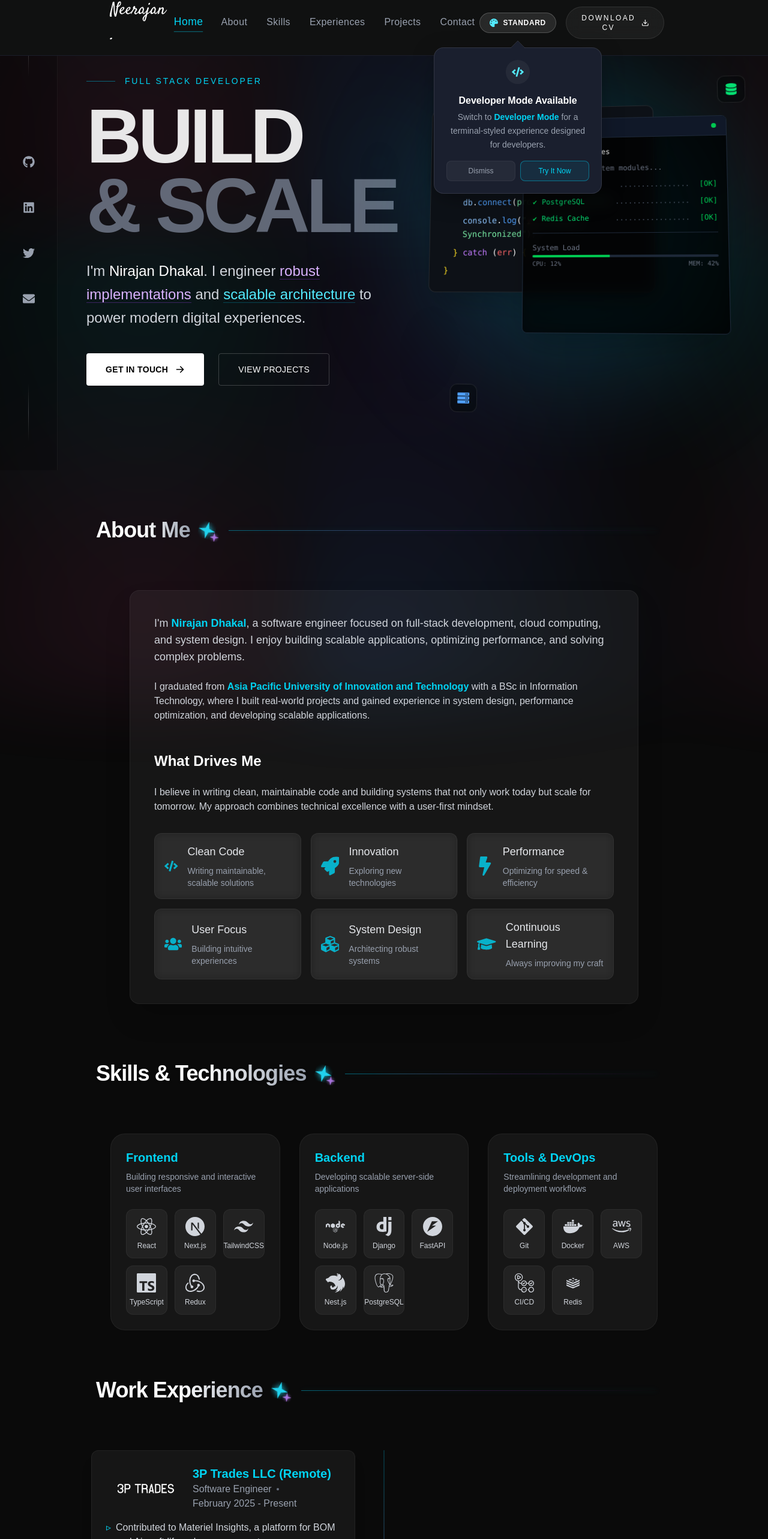
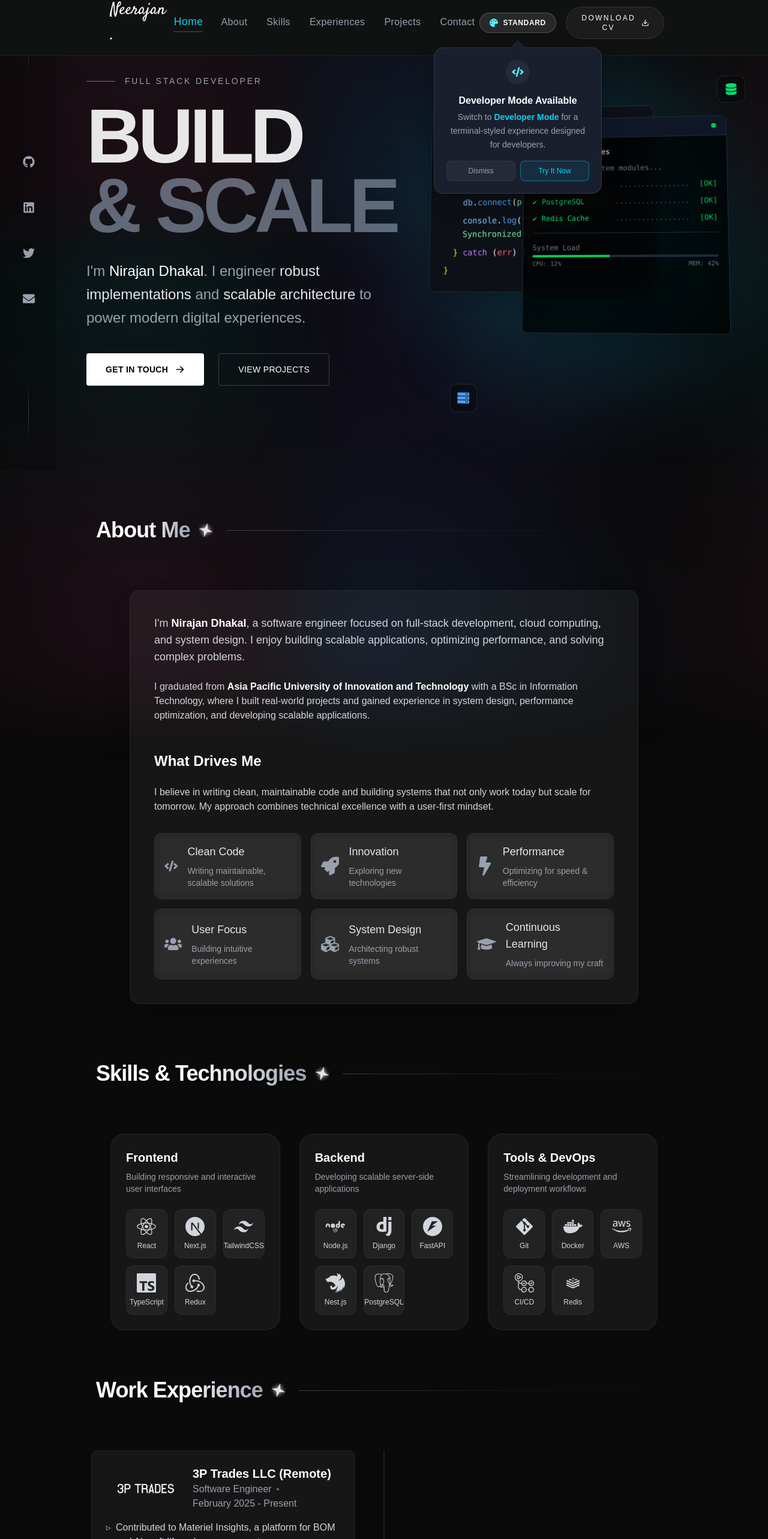
Before and after one commit to Neerazan/portfolio_2.0, a Next.js app: page / in a window 1280 px wide. Shown: the part 16-2582 px from the top of the page at 60% size. Built offline with nearby package versions, Linux system fonts and the light colour scheme.

Commit message:
reduce usage of too much color

```diff
--- a/src/components/normal/About.tsx
+++ b/src/components/normal/About.tsx
@@ -15,11 +15,11 @@ export default function About() {
           initial={{ opacity: 0, y: 20 }}
           whileInView={{ opacity: 1, y: 0 }}
           transition={{ duration: 0.5 }}
-          className="p-6 sm:p-8 md:p-10 bg-white/5 backdrop-blur-sm rounded-2xl shadow-2xl border border-white/5 hover:border-cyan-500/30 transition-all duration-300"
+          className="p-6 sm:p-8 md:p-10 bg-white/5 backdrop-blur-sm rounded-2xl shadow-2xl border border-white/5 hover:border-white/10 transition-all duration-300"
         >
           <div className="mb-8 sm:mb-12">
             <p className="text-base sm:text-lg text-gray-300">
-              I&apos;m <span className="text-cyan-400 font-semibold">
+              I&apos;m <span className="text-white font-semibold">
                 Nirajan Dhakal
               </span>, a software engineer focused on full-stack development, cloud computing, and system design.
               I enjoy building scalable applications, optimizing performance, and solving complex problems.
@@ -32,7 +32,7 @@ export default function About() {
               className="space-y-4 mt-6"
             >
               <p className="text-gray-300">
-                I graduated from <span className="text-cyan-400 font-semibold">Asia Pacific University of Innovation and Technology</span> with a BSc in Information Technology, where I built real-world projects and gained experience in system design, performance optimization, and developing scalable applications.
+                I graduated from <span className="text-white font-semibold">Asia Pacific University of Innovation and Technology</span> with a BSc in Information Technology, where I built real-world projects and gained experience in system design, performance optimization, and developing scalable applications.
               </p>
             </motion.div>
           </div>
@@ -62,9 +62,9 @@ export default function About() {
                   transition={{ duration: 0.3, delay: index * 0.1 }}
                   className="p-3 sm:p-4 bg-white/5 backdrop-blur-sm rounded-xl border border-white/5 hover:border-cyan-500/30 transition-all duration-300 group flex items-center gap-4 hover:bg-white/10"
                 >
-                  <item.icon className="w-6 h-6 sm:w-8 sm:h-8 text-cyan-400/80 group-hover:text-cyan-400" />
+                  <item.icon className="w-6 h-6 sm:w-8 sm:h-8 text-gray-400 group-hover:text-cyan-400 transition-colors" />
                   <div>
-                    <h3 className="text-base sm:text-lg font-medium text-gray-200 group-hover:text-cyan-400 transition-colors">
+                    <h3 className="text-base sm:text-lg font-medium text-gray-200 group-hover:text-white transition-colors">
                       {item.name}
                     </h3>
                     <p className="text-xs sm:text-sm text-gray-400 mt-1 sm:mt-2">
--- a/src/components/normal/Contact.tsx
+++ b/src/components/normal/Contact.tsx
@@ -25,8 +25,7 @@ export default function Contact() {
         {/* Right Side - Bento Boxes (Span 1) */}
         <div className="flex flex-col gap-6 lg:h-full">
           {/* Top Box - Quote */}
-          <div className="flex flex-2 flex-col justify-center rounded-2xl bg-white/5 backdrop-blur-sm p-8 border border-white/5 hover:border-cyan-500/30 transition-all duration-300 shadow-2xl relative overflow-hidden group">
-            <div className="absolute top-0 right-0 w-32 h-32 bg-purple-500/10 rounded-full blur-3xl -translate-y-1/2 translate-x-1/2 group-hover:bg-purple-500/20 transition-all duration-500"></div>
+          <div className="flex flex-2 flex-col justify-center rounded-2xl bg-white/5 backdrop-blur-sm p-8 border border-white/5 hover:border-white/10 transition-all duration-300 shadow-2xl relative overflow-hidden group">
             <blockquote className="relative z-10 text-xl font-medium italic text-gray-300">
               &quot;Great things are not done by impulse, but by a series of small things brought together.&quot;
             </blockquote>
@@ -34,8 +33,7 @@ export default function Contact() {
           </div>
 
           {/* Bottom Box - Decoration/Social */}
-          <div className="flex flex-1 flex-col justify-end items-start rounded-2xl bg-white/5 backdrop-blur-sm p-8 border border-white/5 hover:border-cyan-500/30 transition-all duration-300 shadow-2xl relative overflow-hidden group">
-            <div className="absolute bottom-0 left-0 w-40 h-40 bg-cyan-500/10 rounded-full blur-3xl translate-y-1/3 -translate-x-1/3 group-hover:bg-cyan-500/20 transition-all duration-500"></div>
+          <div className="flex flex-1 flex-col justify-end items-start rounded-2xl bg-white/5 backdrop-blur-sm p-8 border border-white/5 hover:border-white/10 transition-all duration-300 shadow-2xl relative overflow-hidden group">
             <div className="relative z-10">
               <p className="text-2xl font-bold text-white mb-2">Let&apos;s Build</p>
               <div className="flex items-center gap-2">
--- a/src/components/normal/Tech.tsx
+++ b/src/components/normal/Tech.tsx
@@ -78,10 +78,10 @@ export default function TechStack() {
             initial={{ opacity: 0, y: 20 }}
             whileInView={{ opacity: 1, y: 0 }}
             transition={{ duration: 0.5, delay: index * 0.2 }}
-            className="group rounded-xl sm:rounded-3xl bg-white/5 backdrop-blur-sm p-px hover:shadow-2xl hover:shadow-cyan-500/10 border border-white/5 hover:border-cyan-500/30 transition-all duration-300"
+            className="group rounded-xl sm:rounded-3xl bg-white/5 backdrop-blur-sm p-px hover:shadow-2xl border border-white/5 hover:border-white/10 transition-all duration-300"
           >
             <div className="h-full rounded-xl sm:rounded-3xl bg-transparent p-3 sm:p-6 transition-all duration-300">
-              <h3 className="mb-2 text-base sm:text-xl font-bold text-cyan-400">
+              <h3 className="mb-2 text-base sm:text-xl font-bold text-white">
                 {tech.category}
               </h3>
               <p className="text-xs sm:text-sm text-gray-400 mb-3 sm:mb-6">{tech.description}</p>
@@ -91,7 +91,7 @@ export default function TechStack() {
                   <motion.div
                     key={skill.name}
                     whileHover={{ scale: 1.05 }}
-                    className="flex flex-col items-center justify-center p-2 sm:p-3 rounded-lg sm:rounded-xl bg-white/5 hover:bg-white/10 hover:scale-105 transition-all duration-200 border border-white/5 hover:border-cyan-500/30"
+                    className="flex flex-col items-center justify-center p-2 sm:p-3 rounded-lg sm:rounded-xl bg-white/5 hover:bg-white/10 hover:scale-105 transition-all duration-200 border border-white/5 hover:border-white/20"
                   >
                     <skill.icon className="w-6 h-6 sm:w-8 sm:h-8 mb-1 sm:mb-2 text-gray-300" />
                     <span className="text-[10px] sm:text-xs text-gray-300 text-center">
--- a/src/components/normal/Title.tsx
+++ b/src/components/normal/Title.tsx
@@ -22,21 +22,15 @@ function Title({ title, className, id }: TitleProps) {
       {/* Decorative Sparkles */}
       <div className="relative flex items-center h-full">
         <Sparkle
-          color="#22d3ee" // Cyan
-          size={24}
+          color="#e5e7eb" // Light gray
+          size={20}
           delay={0}
           className="relative z-10"
-        />
-        <Sparkle
-          color="#c084fc" // Purple
-          size={16}
-          delay={0.5}
-          className="absolute left-4 -bottom-2 opacity-80"
         />
       </div>
 
       {/* Modern Gradient Line */}
-      <div className="h-px flex-1 mx-6 bg-linear-to-r from-cyan-500/50 via-purple-500/20 to-transparent shadow-[0_0_10px_rgba(34,211,238,0.2)]" />
+      <div className="h-px flex-1 mx-6 bg-linear-to-r from-gray-500/50 via-gray-600/20 to-transparent" />
     </div>
   );
 }
--- a/src/components/normal/WorkExperience.tsx
+++ b/src/components/normal/WorkExperience.tsx
@@ -70,7 +70,7 @@ const workExperiences = [
 function WorkExperience() {
   return (
     <div className="relative mx-auto max-w-5xl px-4 sm:px-6">
-      <div className="absolute left-4 h-full w-0.5 transform bg-linear-to-b from-cyan-500/20 via-purple-500/20 to-cyan-500/20 sm:left-1/2 sm:-translate-x-1/2"></div>
+      <div className="absolute left-4 h-full w-0.5 transform bg-linear-to-b from-gray-500/20 via-gray-600/20 to-gray-500/20 sm:left-1/2 sm:-translate-x-1/2"></div>
 
       <div className="space-y-8 sm:space-y-16">
         {workExperiences.map((item, index) => (
@@ -84,14 +84,14 @@ function WorkExperience() {
               } items-start gap-4 pl-8 sm:items-center sm:gap-8 sm:pl-0 md:gap-16`}
           >
             <div className="absolute top-1/2 -left-1.5 z-10 -translate-y-1/2 transform sm:top-1/2 sm:left-1/2 sm:-translate-x-1/2 sm:-translate-y-1/2">
-              <div className="h-4 w-4 rounded-full bg-cyan-500 sm:h-5 sm:w-5"></div>
+              <div className="h-4 w-4 rounded-full bg-gray-400 sm:h-5 sm:w-5"></div>
             </div>
 
             <div className="group relative w-full rounded-xl border border-white/5 bg-white/5 backdrop-blur-sm p-4 shadow-xl transition-all duration-300 hover:border-cyan-500/30 hover:bg-white/10 sm:w-[calc(50%-3rem)] sm:p-6">
               <div className="mb-3 flex items-center gap-3 sm:mb-4 sm:gap-4">
                 <span className="text-xl sm:text-2xl">{item.icon}</span>
                 <div>
-                  <h3 className="text-lg font-semibold text-cyan-400 sm:text-xl">
+                  <h3 className="text-lg font-semibold text-white sm:text-xl">
                     {item.title}
                   </h3>
                   {/* position */}
@@ -109,7 +109,7 @@ function WorkExperience() {
               <ul className="space-y-1 sm:space-y-2">
                 {item.details.map((detail, detailIndex) => (
                   <li key={detailIndex} className="flex items-start gap-2">
-                    <span className="text-cyan-400">
+                    <span className="text-gray-400">
                       ▹
                     </span>
                     <span className="text-sm text-gray-300 sm:text-base">
--- a/src/components/shared/Hero.tsx
+++ b/src/components/shared/Hero.tsx
@@ -112,8 +112,8 @@ export default function Hero() {
               transition={{ duration: 0.8 }}
               className="flex items-center gap-4 mb-6"
             >
-              <div className={`h-px w-12 ${isDev ? 'bg-green-500/50' : 'bg-cyan-500/50'}`} />
-              <span className={`${isDev ? 'text-green-400 font-mono tracking-normal lowercase' : 'text-cyan-400 font-medium tracking-[0.2em] uppercase'} text-sm`}>
+              <div className={`h-px w-12 ${isDev ? 'bg-green-500/50' : 'bg-gray-500'}`} />
+              <span className={`${isDev ? 'text-green-400 font-mono tracking-normal lowercase' : 'text-gray-400 font-medium tracking-[0.2em] uppercase'} text-sm`}>
                 {isDev ? '> initializing_portfolio_v2...' : 'Full Stack Developer'}
               </span>
             </motion.div>
@@ -130,10 +130,10 @@ export default function Hero() {
                 </>
               ) : (
                 <>
-                  <span className="block hover:text-transparent hover:bg-clip-text hover:bg-linear-to-r hover:from-cyan-300 hover:to-purple-400 transition-colors duration-500 cursor-default">
+                  <span className="block transition-colors duration-500 cursor-default">
                     BUILD
                   </span>
-                  <span className="block text-gray-500 hover:text-white transition-colors duration-500 cursor-default">
+                  <span className="block text-gray-500 transition-colors duration-500 cursor-default">
                     & SCALE
                   </span>
                 </>
@@ -146,8 +146,8 @@ export default function Hero() {
               transition={{ delay: 0.3, duration: 0.8 }}
               className="max-w-xl"
             >
-              <p className={`${isDev ? 'font-mono text-base sm:text-lg text-green-400/80' : 'text-xl sm:text-2xl text-gray-300 font-light'} leading-relaxed mb-10`}>
-                I&apos;m <span className={`${isDev ? 'text-green-400 font-bold' : 'text-white font-medium'}`}>Nirajan Dhakal</span>. I engineer <span className={`${isDev ? 'text-blue-400' : 'text-purple-300 border-b border-purple-500/30'}`}>robust implementations</span> and <span className={`${isDev ? 'text-orange-400' : 'text-cyan-300 border-b border-cyan-500/30'}`}>scalable architecture</span> to power modern digital experiences.
+              <p className={`${isDev ? 'font-mono text-base sm:text-lg text-green-400/80' : 'text-xl sm:text-2xl text-gray-400 font-light'} leading-relaxed mb-10`}>
+                I&apos;m <span className={`${isDev ? 'text-green-400 font-bold' : 'text-white font-medium'}`}>Nirajan Dhakal</span>. I engineer <span className={`${isDev ? 'text-blue-400' : 'text-gray-200'}`}>robust implementations</span> and <span className={`${isDev ? 'text-orange-400' : 'text-gray-200'}`}>scalable architecture</span> to power modern digital experiences.
               </p>
 
               <div className="flex flex-wrap gap-6">
```
Also changed, not shown: src/components/normal/Project.tsx (+5 -5 lines).
